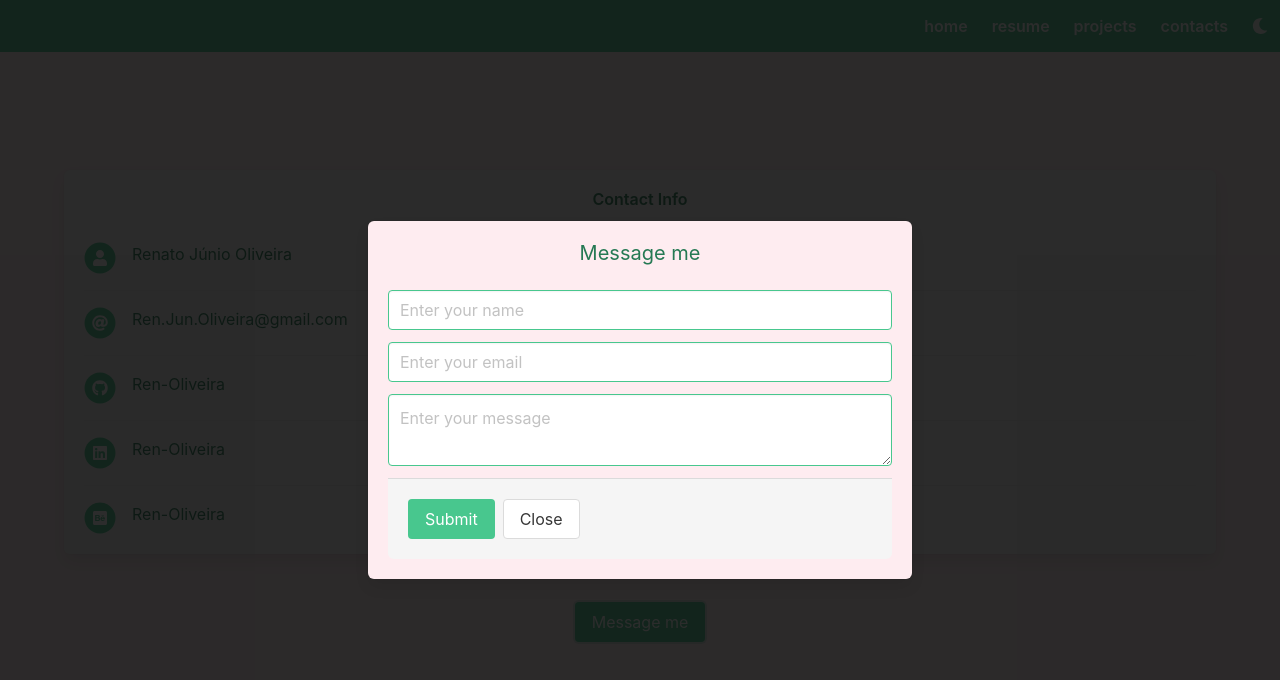
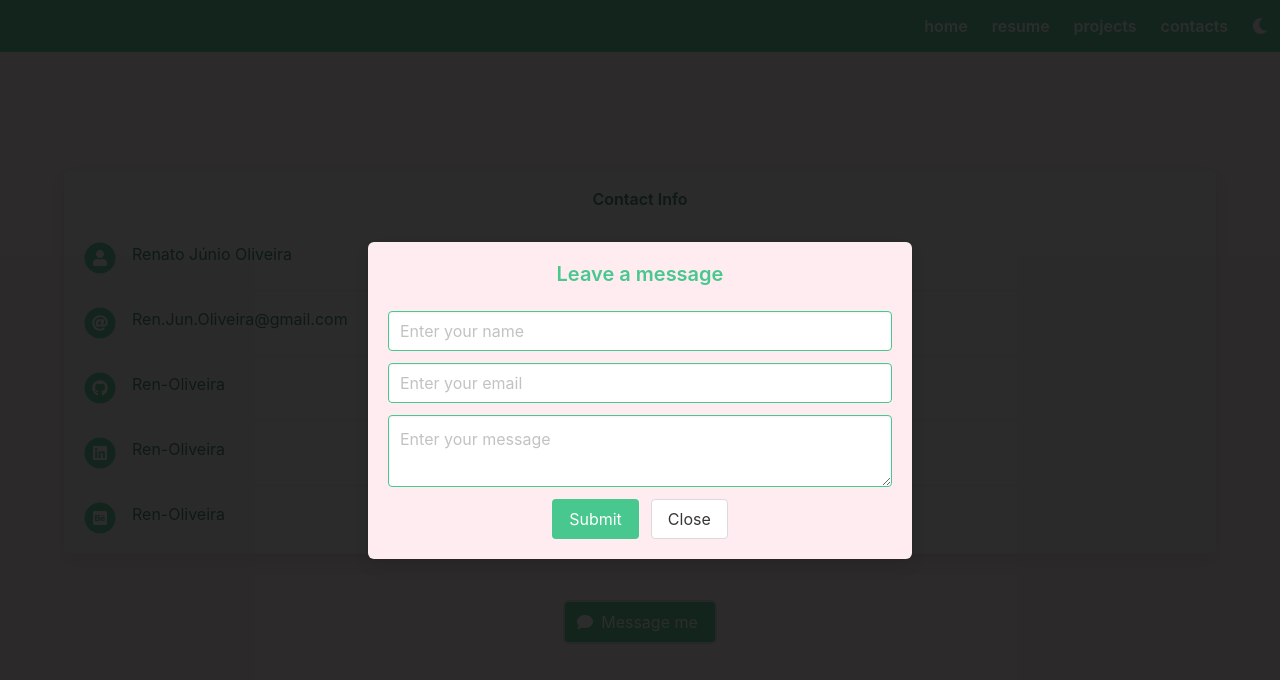
Before and after one commit to Ren-Oliveira/Resume, a React (Create React App) app: page /contacts in a window 1280 px wide. Both pictures are taken after a click on the button "Message me". Shown: the top 680 px of the page. Built offline with nearby package versions, Linux system fonts and the light colour scheme.

Commit message:
need to refactor code, use useref, useeffect for messageme, currently not working

```diff
--- a/src/components/ui/contacts/MessageMe.js
+++ b/src/components/ui/contacts/MessageMe.js
@@ -1,7 +1,8 @@
+import { useState } from 'react';
 import { useTheme } from '../../../store/ThemeContext';
-// import { FontAwesomeIcon as Icon } from '@fortawesome/react-fontawesome';
+import { FontAwesomeIcon as Icon } from '@fortawesome/react-fontawesome';
+import { faComment } from '@fortawesome/free-solid-svg-icons';
 import 'bulma/css/bulma.min.css';
-import { useState } from 'react';
 
 const MessageMe = () => {
   const [isMessageValid, setIsMessageValid] = useState(false);
@@ -14,18 +15,19 @@ const MessageMe = () => {
     if (isMessageValid) return;
   };
 
-  const btnLight = 'button is-success';
-  const btnDark = 'button is-danger';
-
-  const titleLight = 'subtitle has-text-centered has-text-success-dark';
-  const titleDark = 'subtitle has-text-centered has-text-danger-dark';
-
-  const inputLight = 'input mb-3 is-success';
-  const inputDark = 'input mb-3 is-danger';
-  const textAreaLight = 'textarea mb-3 is-success';
-  const textAreaDark = 'textarea mb-3 is-danger';
-  const formLight = 'control box m-6 has-background-danger-light';
-  const formDark = 'control box m-6 has-background-black-ter';
+  const textLight = ' has-text-success';
+  const textDark = ' has-text-danger';
+  const colorLight = ' is-success';
+  const colorDark = ' is-success';
+  const title = 'subtitle has-text-centered has-text-weight-semibold';
+  const titleLight = title + textLight;
+  const titleDark = title + textDark;
+  const btnLight = 'button' + colorLight;
+  const btnDark = 'button' + colorDark;
+  const inputLight = 'input mb-3' + colorLight;
+  const inputDark = 'input mb-3' + colorDark;
+  const textAreaLight = 'textarea mb-3' + colorLight;
+  const textAreaDark = 'textarea mb-3' + colorDark;
 
   document.addEventListener('DOMContentLoaded', () => {
     const modal = document.querySelector('#modal-message');
@@ -34,7 +36,7 @@ const MessageMe = () => {
     const openModal = () => modal.classList.add('is-active');
     const closeModal = () => modal.classList.remove('is-active');
 
-    openModalBtn.addEventListener('click', () => openModal(modal));
+    openModalBtn.addEventListener('click', openModal);
 
     (document.querySelectorAll('.modal-background, #closeModal') || []).forEach(
       $close => {
@@ -61,19 +63,25 @@ const MessageMe = () => {
           className={!theme ? btnLight : btnDark}
           data-target="modal-message"
         >
-          Message me
+          <span className="icon is-small">
+            <Icon icon={faComment} />
+          </span>
+          <span>Message me</span>
         </button>
       </div>
+
       <div id="modal-message" className="modal">
         <div className="modal-background"></div>
 
         <div className="modal-content">
           <form
-            className={!theme ? formLight : formDark}
+            className="control box m-6 has-background-danger-light"
             onSubmit={submitHandler}
             method="dialog"
           >
-            <div className={!theme ? titleLight : titleDark}> Message me</div>
+            <div className={!theme ? titleLight : titleDark}>
+              Leave a message
+            </div>
             <input
               type="text"
               className={!theme ? inputLight : inputDark}
@@ -86,17 +94,22 @@ const MessageMe = () => {
             />
             <textarea
               className={!theme ? textAreaLight : textAreaDark}
+              style={{ minHeight: '15%' }}
               rows="2"
               placeholder="Enter your message"
             />
 
-            <footer className="modal-card-foot">
+            <footer className="field is-grouped is-grouped-centered">
+              <div className="control">
                 <button type="submit" className={!theme ? btnLight : btnDark}>
                   Submit
                 </button>
+              </div>
+              <div className="control">
                 <button id="closeModal" className="button">
                   Close
                 </button>
+              </div>
             </footer>
           </form>
         </div>
```
Lines whose indentation alone changed are shown as unchanged.
